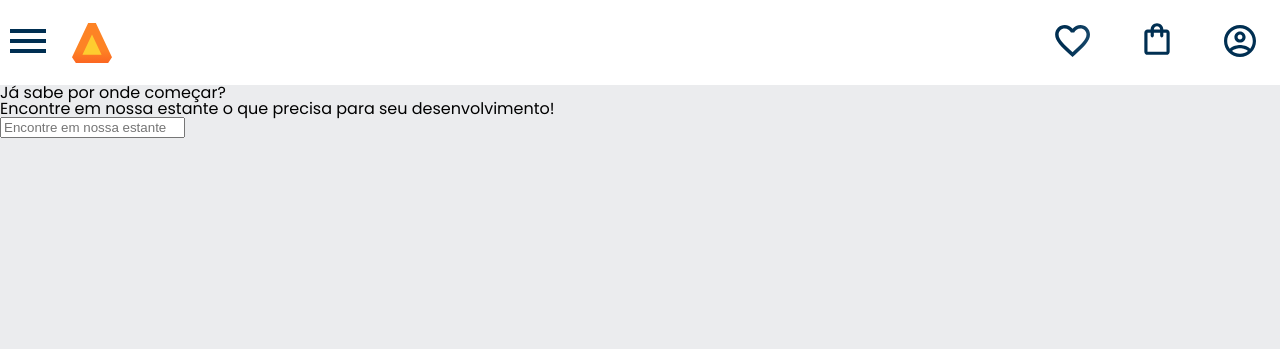
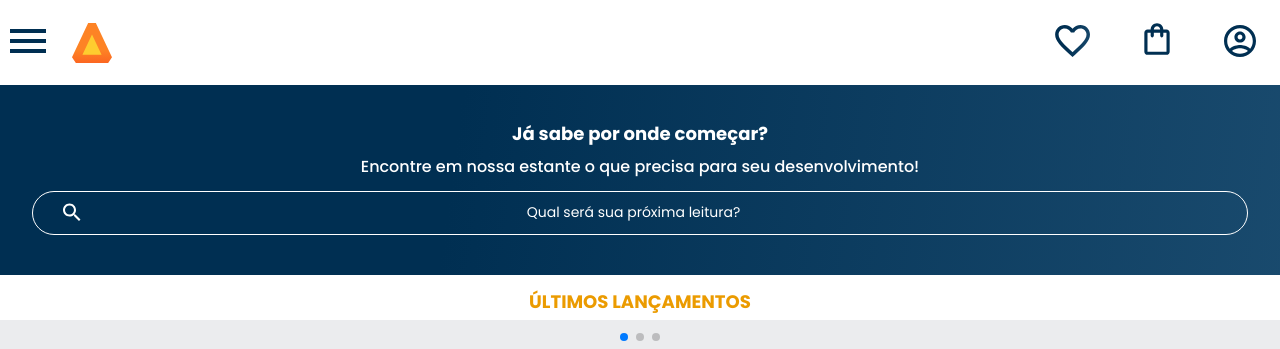
Before and after one commit to Braitiner/AluraBooks, a plain HTML site: page index.html in a window 1280 px wide. Shown: the top 349 px of the page. Drawn offline with nearby package versions, Linux system fonts and the light colour scheme.

Commit message:
implementação carrocel com Swiper

```diff
--- a/index.html
+++ b/index.html
@@ -7,11 +7,13 @@
     <meta name="viewport" content="width=device-width, initial-scale=1.0">
     <title>AluraBooks</title>
     <link rel="stylesheet" href="reset.css">
-    <link rel="stylesheet" href="style.css">
     <link rel="preconnect" href="https://fonts.googleapis.com">
     <link rel="preconnect" href="https://fonts.gstatic.com" crossorigin>
-    <link href="https://fonts.googleapis.com/css2?family=Inter:wght@400;700&family=Poppins:wght@300;400;500;700&display=swap"
+    <link
+        href="https://fonts.googleapis.com/css2?family=Inter:wght@400;700&family=Poppins:wght@300;400;500;700&display=swap"
         rel="stylesheet">
+    <link rel="stylesheet" href="https://cdn.jsdelivr.net/npm/swiper@9/swiper-bundle.min.css" />
+    <link rel="stylesheet" href="style.css">
 </head>
 
 <body>
@@ -50,11 +52,43 @@
     <section class="banner">
         <h2 class="banner__titulo">Já sabe por onde começar?</h2>
         <p class="banner__texto">Encontre em nossa estante o que precisa para seu desenvolvimento!</p>
-        <input type="search" class="banner__busca" placeholder="Encontre em nossa estante o que precisa para seu desenvolvimento!">
+        <input type="search" class="banner__busca" placeholder="Qual será sua próxima leitura?">
     </section>
-    <main>
-    </main>
+    <section class="carrocel">
+        <h2 class="carrocel__titulo">ÚLTIMOS LANÇAMENTOS</h2>
+        <!-- Slider main container -->
+        <div class="swiper">
+            <!-- Additional required wrapper -->
+            <!-- If we need pagination -->
+            <div class="swiper-pagination"></div>
+            <div class="swiper-wrapper">
+                <!-- Slides -->
+                <div class="swiper-slide"><img src="assets/ApacheKafka.svg" alt="capa livro Apache Kafka"></div>
+                <div class="swiper-slide"><img src="assets/Guia Front-end.svg" alt="Capa livro guia front-end"></div>
+                <div class="swiper-slide"><img src="assets/Javascript.svg" alt="capa livro Javascript"></div>
+                <div class="swiper-slide"><img src="assets/Liderança.svg" alt="capa livro Liderança"></div>
+                <div class="swiper-slide"><img src="assets/Portugol.svg" alt="capa livro Logica programação portugol">
+                </div>
+                ...
+            </div>
+
+            <!-- If we need navigation buttons -->
+            <div class="swiper-button-prev"></div>
+            <div class="swiper-button-next"></div>
+
+        </div>
+    </section>
     <footer></footer>
+    <script src="https://cdn.jsdelivr.net/npm/swiper@9/swiper-bundle.min.js"></script>
+    <script>
+        const swiper = new Swiper('.swiper', {
+            spaceBetween: 10,
+            slidesPerView: 3,
+            pagination: {
+                el: '.swiper-pagination',
+                type: 'bullets',
+            },
+        });</script>
 </body>
 
 </html>
--- a/style.css
+++ b/style.css
@@ -1,4 +1,6 @@
 @import url(styles/header.css);
+@import url(styles/banner.css);
+@import url(styles/correcel.css);
 
 :root {
     --cor-de-fundo: #EBECEE;
--- /dev/null
+++ b/styles/banner.css
@@ -0,0 +1,36 @@
+.banner {
+    background: var(--azul-degrade);
+    color: var(--branco);
+    text-align: center;
+    padding: 2.5em 2em;
+}
+
+.banner__titulo {
+    font-size:  1.13rem;
+    font-weight: 700;
+}
+
+.banner__texto {
+    font-weight: 500;
+    margin: 1em 0;
+}
+
+.banner__busca {
+    background-color: transparent;
+    border: 1px solid var(--branco);
+    border-radius: 24px;
+    color: var(--branco);
+    padding: 1em;
+    width: 100%;
+}
+
+.banner__busca::placeholder {
+    font-family: var(--fonte-principal);
+    font-size: 14px;
+    font-weight: 400;
+    text-align:  center;
+    color: var(--branco);
+    background: url("../assets/Pesquisa.svg") no-repeat;
+    background-position: 1em;
+
+}
--- /dev/null
+++ b/styles/correcel.css
@@ -0,0 +1,23 @@
+.carrocel__titulo{
+    color: var(--laranja);
+    background-color: var(--branco);
+    text-align: center;
+    text-transform: uppercase;
+    font-size: 1.13rem;
+    font-weight: 700;
+    padding: 1em 0 0.5em 0;
+}
+
+.swiper-slide img{
+    width: 100%;
+
+}
+
+.swiper-button-prev, .swiper-button-next {
+    display: none;
+}
+
+.swiper-pagination {
+    position: initial;
+    margin: 0.5em 0;
+}
```
Also changed, not shown: assets/ApacheKafka.svg (added), assets/Guia Front-end.svg (added), assets/Javascript.svg (added), assets/Liderança.svg (added), assets/Portugol.svg (added).
